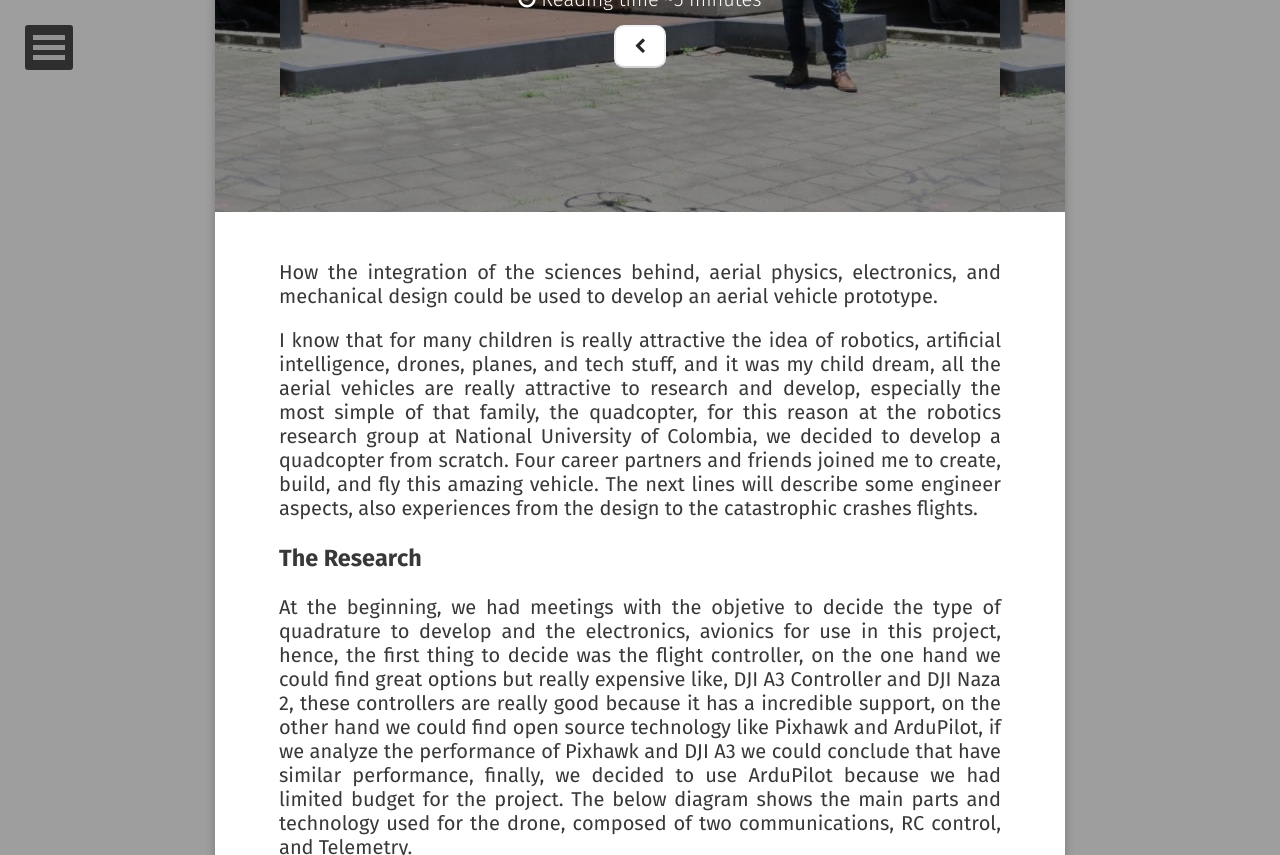
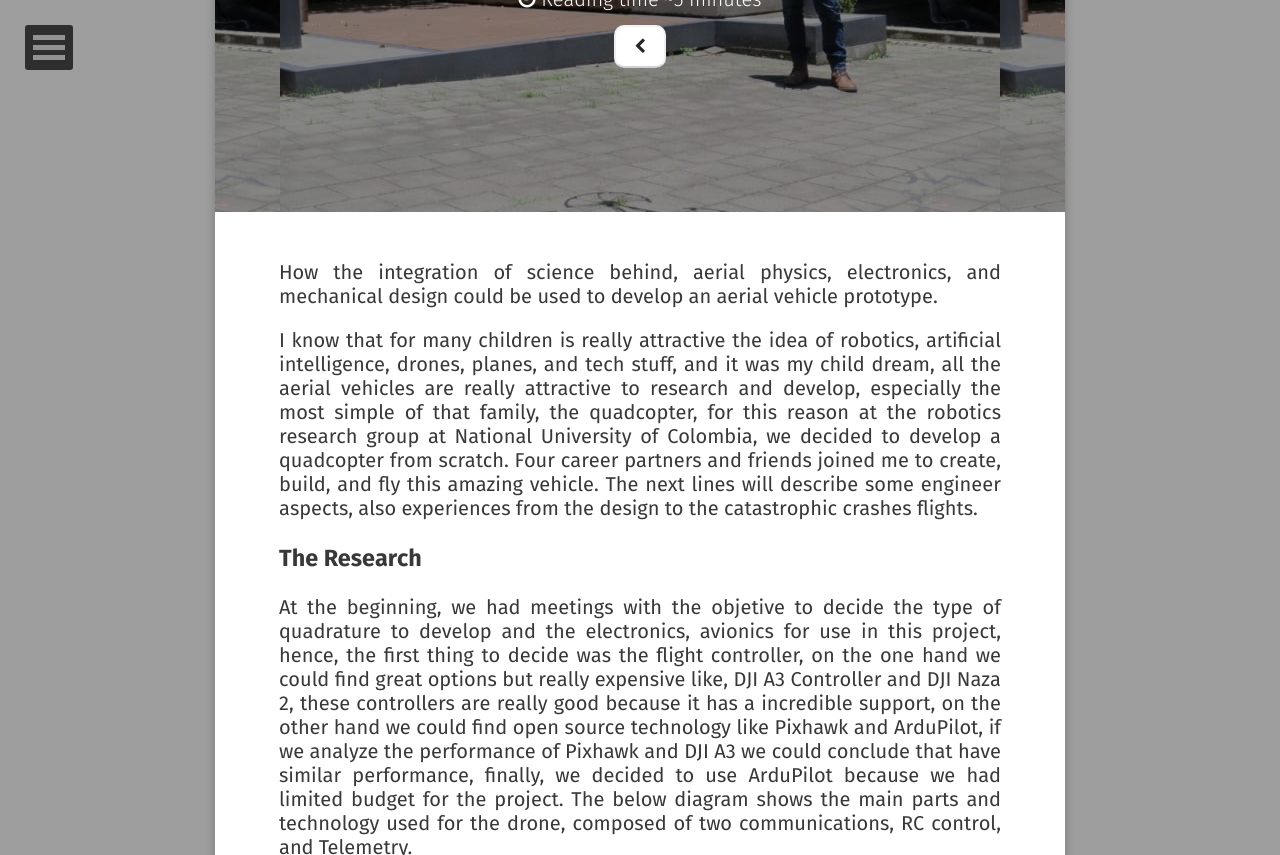
Before and after one commit to dfalveargOT/dfalveargOT.github.io, a Jekyll site: the page built from _posts/2020-01-04-Drone.md, in a window 1280 px wide and 900 px high, scrolled down 353 px, cut to the strip 0-855 px from the top of the window. Built offline with Jekyll 4.4.1, drawn with Linux system fonts in a browser that asks for light colours; some web fonts are replaced; comment, search, counter and statistics services are not loaded.

Commit message:
Update 2020-01-04-Drone.md

```diff
--- a/_posts/2020-01-04-Drone.md
+++ b/_posts/2020-01-04-Drone.md
@@ -9,7 +9,7 @@ feature: assets/img/Drone.jpg
 tags: [Mechatronics, Computer Vision, Design, Prototype] # add tag
 comments: true
 ---
-How the integration of the sciences behind, aerial physics, electronics, and mechanical design could be used to develop an aerial vehicle prototype.
+How the integration of science behind, aerial physics, electronics, and mechanical design could be used to develop an aerial vehicle prototype.
 
 I know that for many children is really attractive the idea of robotics, artificial intelligence, drones, planes, and tech stuff, and it was my child dream, all the aerial vehicles are really attractive to research and develop, especially the most simple of that family, the quadcopter, for this reason at the robotics research group at National University of Colombia, we decided to develop a quadcopter from scratch. Four career partners and friends joined me to create, build, and fly this amazing vehicle. The next lines will describe some engineer aspects, also experiences from the design to the catastrophic crashes flights.
 
```
